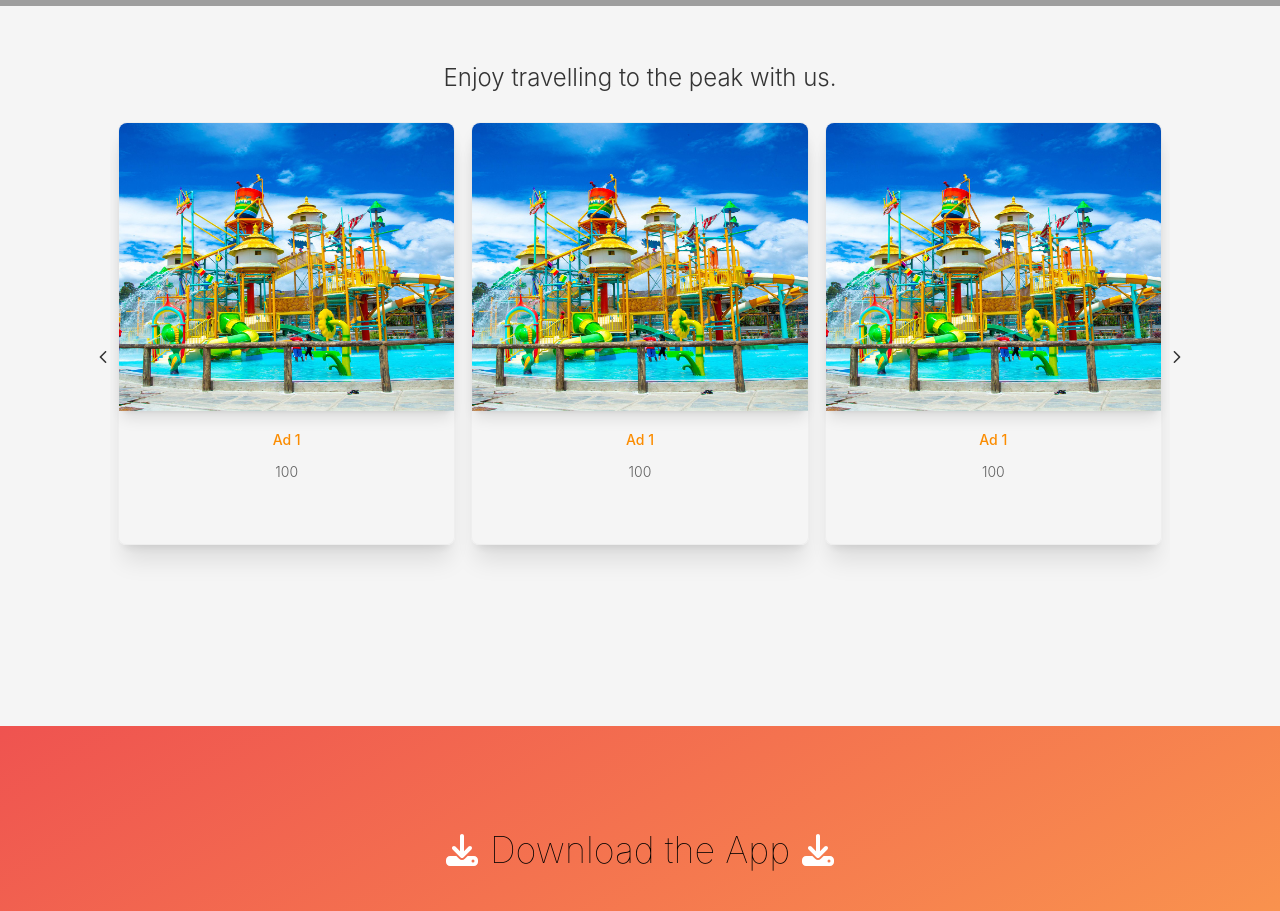
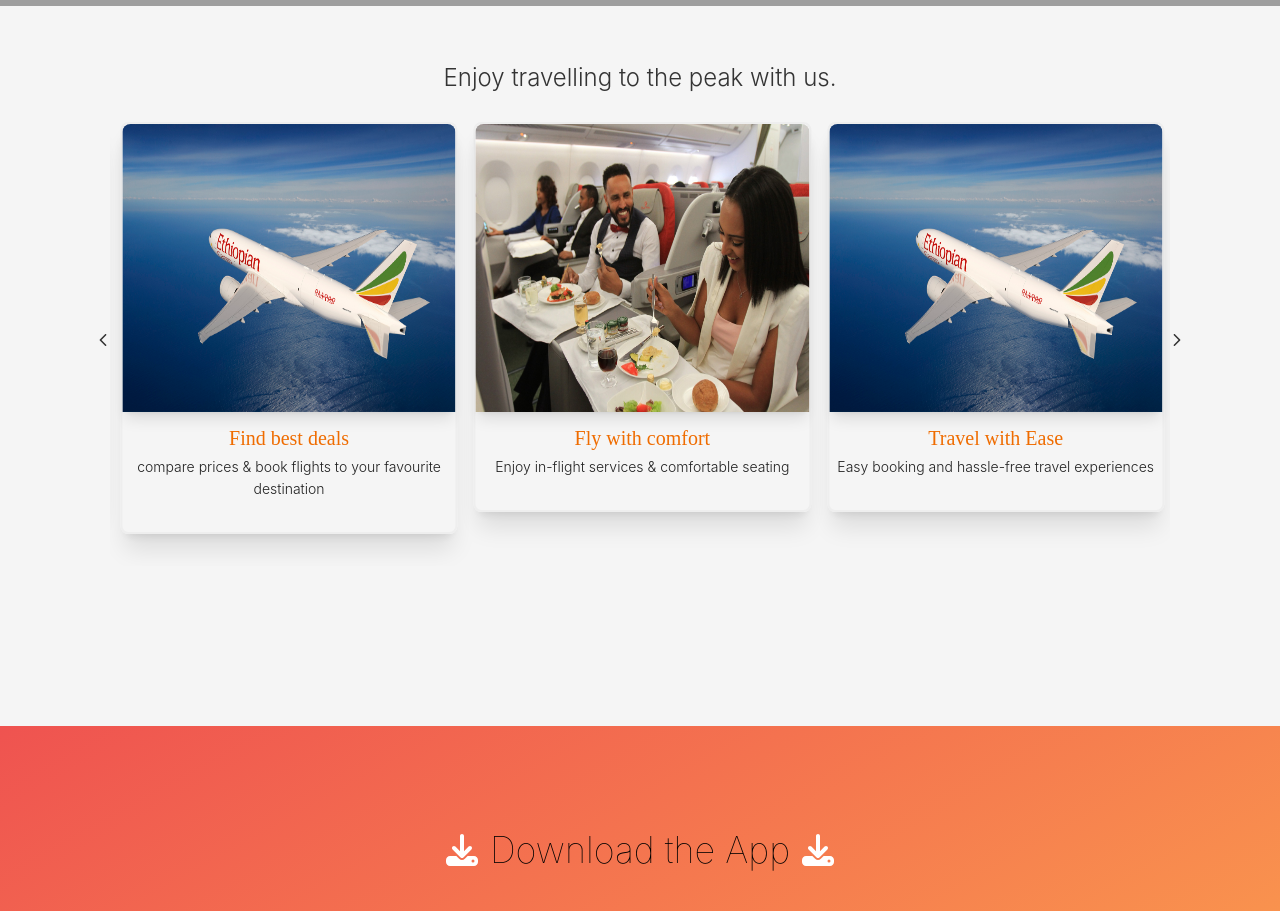
Before and after one commit to beki-kel/GUZO, a React (Vite) app in the folder frontend/: page / in a window 1280 px wide. Shown: the part 794-1705 px from the top of the page. Built offline with nearby package versions, Linux system fonts and the light colour scheme; grey boxes are pictures that could not be loaded.

Commit message:
refactor: Update CircularCarousel component with improved image styles and lazy loading

```diff
--- a/frontend/src/components/CircularCarousel.jsx
+++ b/frontend/src/components/CircularCarousel.jsx
@@ -34,16 +34,13 @@ export default function CircularCarousel(props) {
         }
 
         return (
-            <div className="border shadow-xl rounded-lg m-2 text-center pb-5  mb-8 flex flex-col">
+            <div className="border-2 shadow-xl  rounded-lg m-2 text-center pb-5  mb-8 flex flex-col">
                 <div className="mb-3 w-full h-1/2 object-contain">
                     <img src={product.image} alt={product.Title} className="shadow-lg w-full h-72 rounded-t-lg" />
                 </div>
                 <div>
-                    <h4 className="mb-1 text-orange-600 font-medium">{product.Title}</h4>
-                    <h6 className="mt-0 mb-3 text-gray-700">{product.Description}</h6>
-                    <div className="mt-5 flex flex-wrap gap-2 justify-center">
-                        <Button icon="pi pi-star-fill" className="p-button-success p-button-rounded" />
-                    </div>
+                    <h4 className="mb-1 text-orange-800 text-xl font-serif font-medium">{product.Title}</h4>
+                    <h6 className="mt-0 mb-3 text-gray-900 ">{product.Description}</h6>
                 </div>
             </div>
         );
@@ -56,10 +53,9 @@ export default function CircularCarousel(props) {
                     value={products}
                     numVisible={3}
                     numScroll={3}
-
                     className="custom-carousel"
                     circular
-                    autoplayInterval={5000}
+                    autoplayInterval={3000}
                     itemTemplate={productTemplate}
                 />
             ) : (
```
